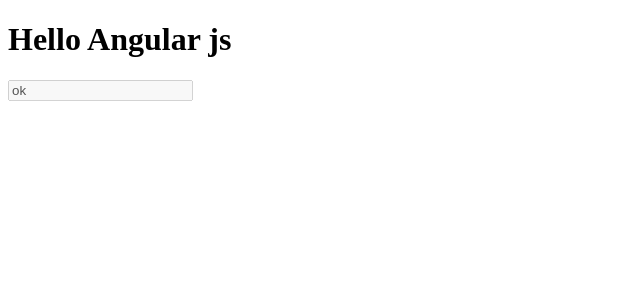
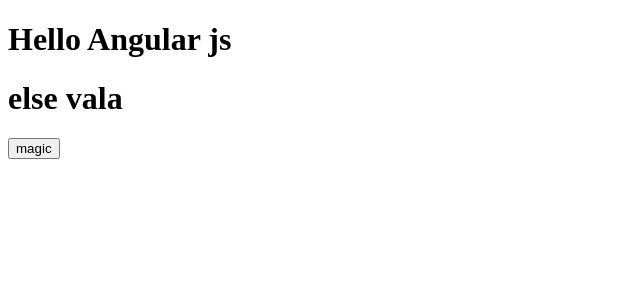
Before and after one commit to AdityaGaur7/AngularJs, an Angular app: page / in a window 1280 px wide. Shown: the top 300 px of the page, without its empty margins (0-640 px from the left). Built offline with nearby package versions, Linux system fonts and the light colour scheme.

Commit message:
IfElse conditon

```diff
--- a/src/app/user-auth/login/login.component.html
+++ b/src/app/user-auth/login/login.component.html
@@ -1 +1,13 @@
-<input type="text" [disabled]=[false] value="ok"/>
+<h1 *ngIf="show;then ifblock else elseblock">
+
+</h1>
+
+<ng-template #ifblock>
+ <h1>If vala</h1>
+</ng-template>
+
+<ng-template #elseblock>
+    <h1>else vala</h1>
+   </ng-template>
+
+   <button (click)="change()">magic</button>
--- a/src/app/user-auth/login/login.component.ts
+++ b/src/app/user-auth/login/login.component.ts
@@ -1,14 +1,15 @@
 import { Component } from '@angular/core';
-
+import { CommonModule } from '@angular/common';
 @Component({
   selector: 'app-login',
   standalone: true,
-  imports: [],
+  imports: [CommonModule],
   templateUrl: './login.component.html',
   styleUrl: './login.component.css'
 })
 export class LoginComponent {
   num = 0;
+  show = false;
   value=""
   getname(name:any,ok:any){
     alert(name);
@@ -18,6 +19,9 @@
     type=="plus"?this.num++:this.num--;
 
   }
+  change(){
+    this.show=!this.show;
+  }
 
 
   getvalue(val:any){
```
